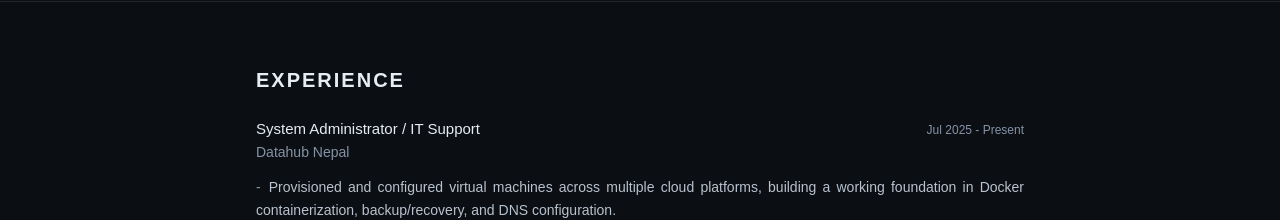
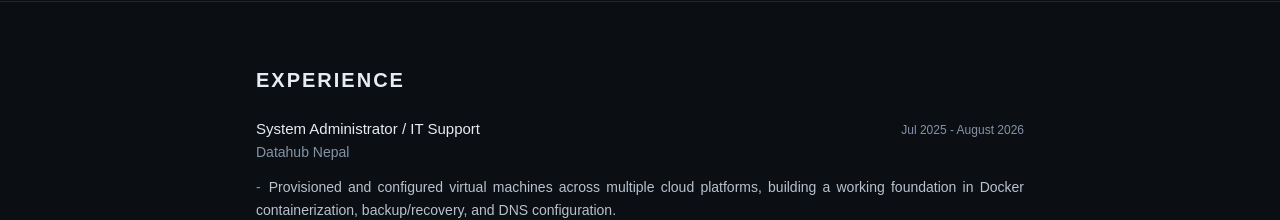
Before and after one commit to Anki54321/ANKI-SHAH-PORTFOLIO, a Next.js app: page / in a window 1280 px wide. Shown: the part 960-1180 px from the top of the page. Built offline with nearby package versions, Linux system fonts and the light colour scheme.

Commit message:
Update employment period for IT Support role

```diff
--- a/data/site.ts
+++ b/data/site.ts
@@ -51,7 +51,7 @@ export const experience = [
     org: "Datahub Nepal",
     orgUrl: "https://datahub.com.np",
     location: "Kathmandu, Nepal",
-    period: "Jul 2025 - Present",
+    period: "Jul 2025 - August 2026",
     current: true,
     points: [
       "Provisioned and configured virtual machines across multiple cloud platforms, building a working foundation in Docker containerization, backup/recovery, and DNS configuration.",
```
